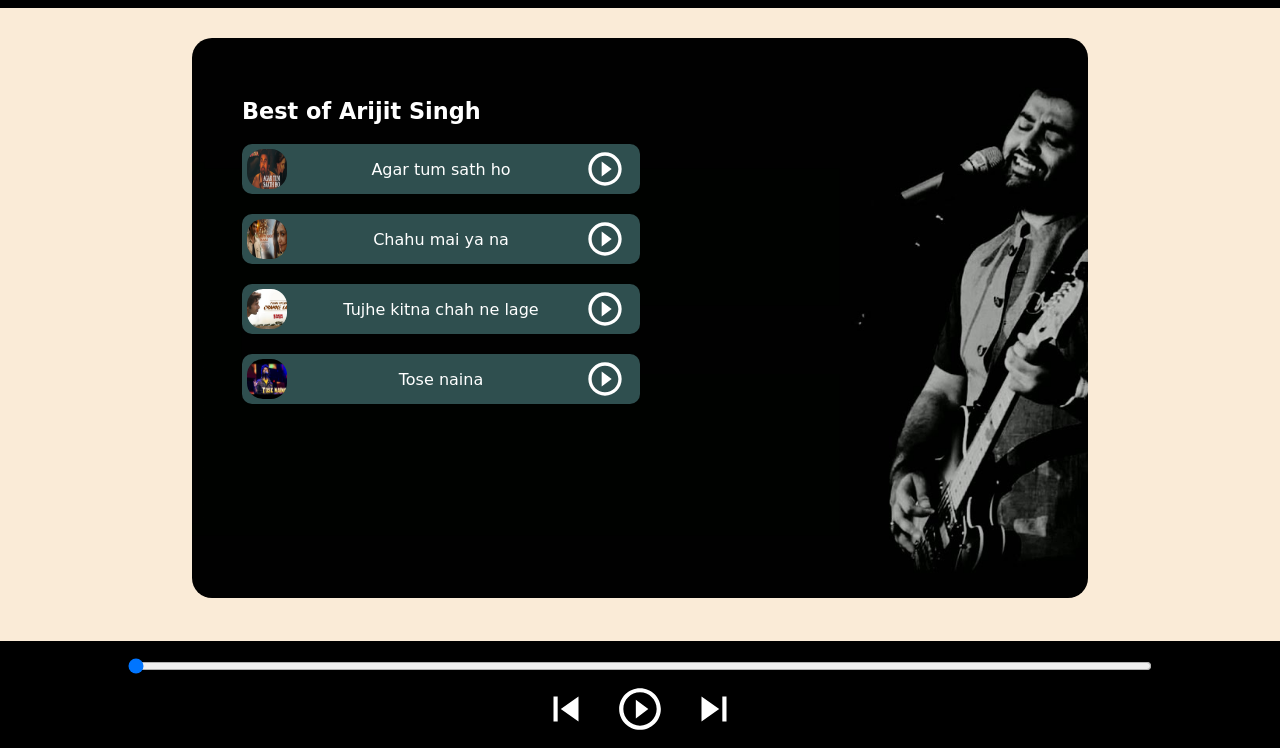
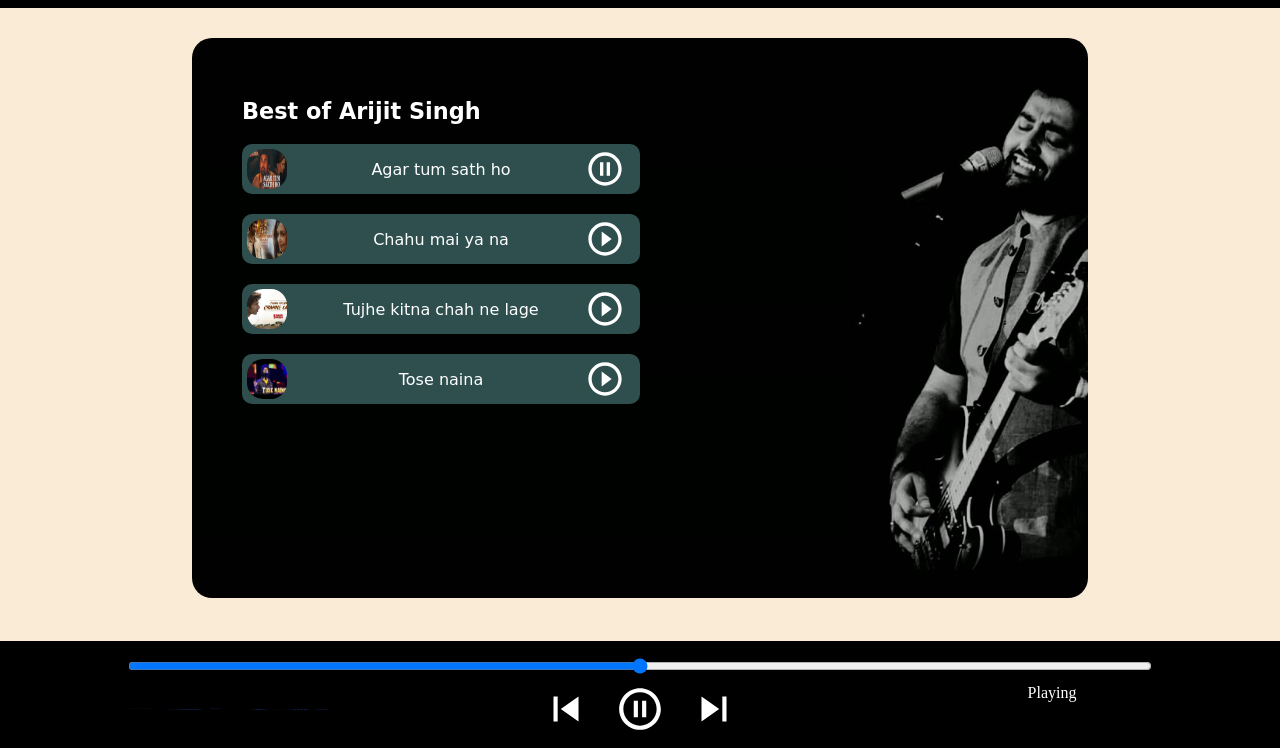
Before and after one commit to mukulgupta257/spotify.github.io, a plain HTML site: page index.html in a window 1280 px wide. Both pictures are taken after a click on the picture 604 px from the left and 221 px from the top of the page. Shown: the part 52-800 px from the top of the page. Drawn offline with Linux system fonts and the light colour scheme.

Commit message:
full working

```diff
--- a/index.css
+++ b/index.css
@@ -135,3 +135,7 @@ nav ul li{
     transition: opacity 0.4s ease-in-out;
     text-align: center;
 }
+
+.icon{
+    cursor: pointer;
+}
--- a/index.html
+++ b/index.html
@@ -21,22 +21,22 @@
    <div class="musicname">
        <img src="./media/song1.jpg" id="song1"/>
        <span>Agar tum sath ho</span>
-       <img src="./media/play-circle-regular.svg" class="icon" />
+       <img src="./media/play-circle-regular.svg" id="1" class="icons" />
     </div>
     <div class="musicname">
         <img src="./media/song2.jpg" />
         <span>Chahu mai ya na</span>
-        <img src="./media/play-circle-regular.svg" class="icon"/>
+        <img src="./media/play-circle-regular.svg" id="2" class="icons"/>
     </div>
     <div class="musicname">
         <img src="./media/song3.jpg" />
         <span>Tujhe kitna chah ne lage</span>
-        <img src="./media/play-circle-regular.svg" class="icon"/>
+        <img src="./media/play-circle-regular.svg" id="3" class="icons"/>
     </div>
     <div class="musicname">
         <img src="./media/song4.jpg" />
         <span>Tose naina</span>
-        <img src="./media/play-circle-regular.svg" class="icon"/>
+        <img src="./media/play-circle-regular.svg" id="4" class="icons"/>
    </div>
     </div>
     <div class="playfunctions">
@@ -49,7 +49,7 @@
                 <img src="./media/step-forward-solid.svg" />
             </div>
             <div id="songname">
-                <span>Agar tum sath ho</span>
+                <span>Playing</span>
             </div>
         </div>
     </div>
--- a/index.js
+++ b/index.js
@@ -1,7 +1,7 @@
 let songindex=0;
 let playbutton=document.getElementById("playbutton");
 let progressbar=document.getElementById("progressbar");
-let audioElement=new Audio('./audio/agartumsathho.mp3')
+let audioElement=new Audio('./audio/1.mp3')
 let songslist=[
     {songname:"Agar tum sath ho", path:"./audio/agartumsathho.mp3"},
     {songname:"Chahu mai ya na", path:"./audio/2.mp3"},
@@ -29,8 +29,24 @@ audioElement.addEventListener('timeupdate',()=>{
 progressbar.addEventListener('change',()=>{
     audioElement.currentTime=progressbar.value*audioElement.duration/100;
 })
-let songnameaccess=Array.from(document.getElementsByClassName('musicname'))
-songnameaccess.forEach(element => {
-console.log(element)
-// element.classList.icon.src="./media/pause_circle_outline_white_24dp.svg"
+function playall(){
+    Array.from(document.getElementsByClassName('icons')).forEach(e =>{
+        e.src="./media/play-circle-regular.svg"
+    })
+}
+Array.from(document.getElementsByClassName('icons')).forEach(element =>
+    {
+        element.addEventListener('click',()=>{
+            index =parseInt(element.id)
+            console.log(element)
+            playall();
+            element.src="./media/pause_circle_outline_white_24dp.svg";
+            audioElement.currentTime=0;
+            audioElement.src='audio/'+index+'.mp3';
+            console.log(audioElement.src)
+            audioElement.play();
+            playbutton.src="./media/pause_circle_outline_white_24dp.svg";
+            document.getElementById("playinggif").style.opacity="1";
+            document.getElementById("songname").style.opacity="1";
+        })
 });
```
Also changed, not shown: 1 other file.
